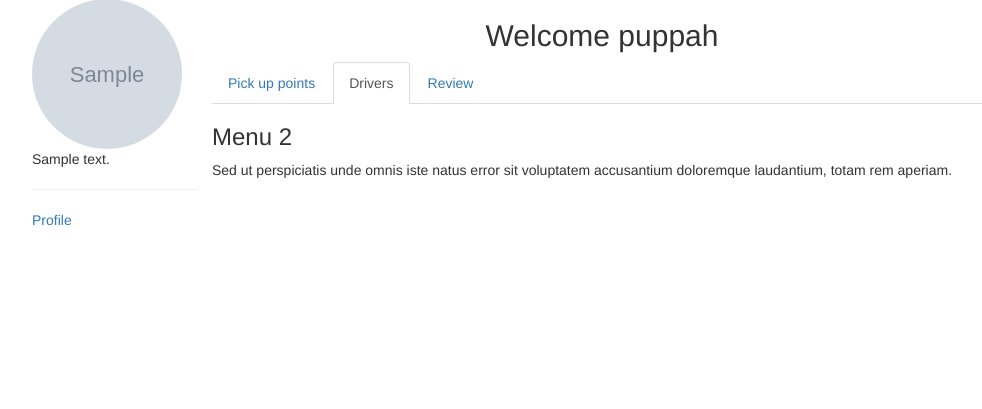
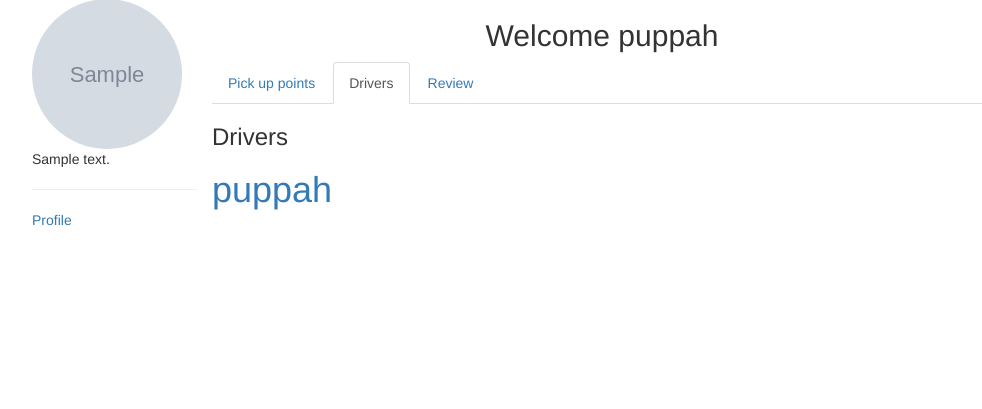
Before and after one commit to jonnygovish/car-poolers, a Django app: page /rider/ in a window 1280 px wide, after a click on "Drivers". Shown: the part 51-460 px from the top of the page, without its empty margins (38-1020 px from the left). Run offline with Django 3.2, Linux system fonts and the light colour scheme; a user stored in the database is signed in; data comes from the database, SQL or seed files in the repository; tables that the repository leaves empty hold one stand-in row (values such as "Sample post"); grey boxes marked "Sample" are stand-in pictures; some libraries are stand-ins or nearby versions.

Commit message:
minor changes in rider templates

```diff
--- a/rider/templates/riders/navbar.html
+++ b/rider/templates/riders/navbar.html
@@ -14,10 +14,14 @@
             <ul class="nav navbar-nav navbar-right">
                 {% if request.user.is_authenticated %}
                     <li>
-                            <li><a href="/rider/"><i class="fa fa-home " aria-hidden="true"></i></a></li>
+                        <a href="/rider/"><i class="fa fa-home " aria-hidden="true"></i></a>
                     </li>
-                    <li><a href="{% url 'rider:profile' request.user.username %}"><i class="fa fa-user " aria-hidden="true"></i></a></li>
-                    <li><a href="/logout"><i class="fa fa-sign-out " aria-hidden="true"></i></a></li>
+                    <li>
+                        <a href="{% url 'rider:profile' request.user.username %}"><i class="fa fa-user " aria-hidden="true"></i></a>
+                    </li>
+                    <li>
+                        <a href="/logout"><i class="fa fa-sign-out " aria-hidden="true"></i></a>
+                    </li>
                 {% else %}
                     <li><a href="/accounts/login">Login</a></li>
                     <li><a href="/accounts/register/">Signup</a></li>
--- a/rider/templates/riders/rider.html
+++ b/rider/templates/riders/rider.html
@@ -30,13 +30,13 @@
                   <h3>HOME</h3>
                   <div id="map"></div>
                 </div>
-                <div id="Pick_up" class="tab-pane fade">
-                  <h3>Menu 1</h3>
-                  <p>Ut enim ad minim veniam, quis nostrud exercitation ullamco laboris nisi ut aliquip ex ea commodo consequat.</p>
-                </div>
                 <div id="drivers" class="tab-pane fade">
-                  <h3>Menu 2</h3>
-                  <p>Sed ut perspiciatis unde omnis iste natus error sit voluptatem accusantium doloremque laudantium, totam rem aperiam.</p>
+                  <h3>Drivers</h3>
+                  {% for driver in drivers%}
+                    <h1>
+                      <a href="{% url 'rider:driver_profile' driver.user.id%}">{{driver.user.username}}</a>
+                    </h1>
+                  {% endfor %}
                 </div>
                 <div id="review" class="tab-pane fade">
                   <h3>Menu 3</h3>
```
